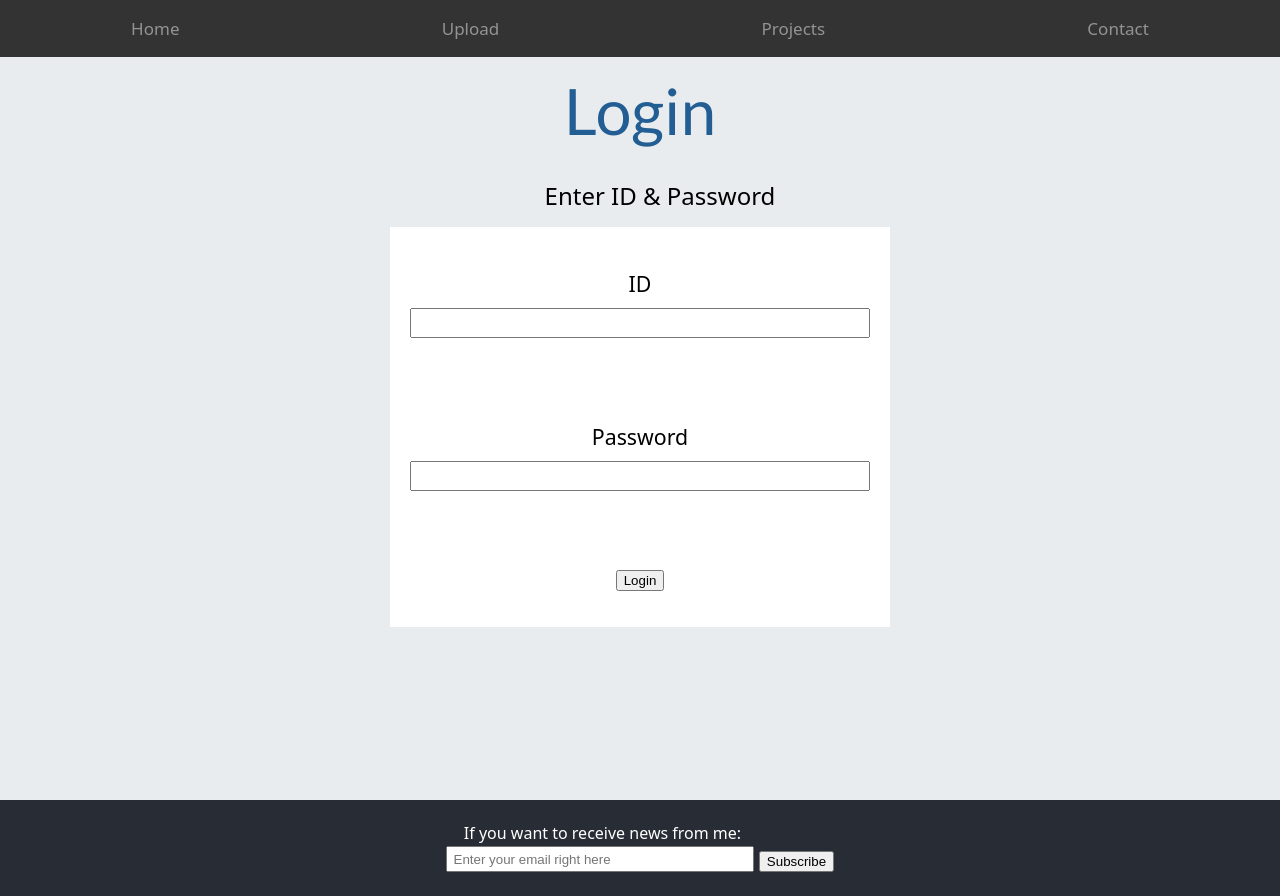
After one commit to SanteauX/FlaskAppTemplate, a Flask app: template templates/login.html in a window 1280 px wide. The commit adds this page. Run offline with Flask 2, Linux system fonts and the light colour scheme; the template is opened without the code that fills it, so the values that code supplies are empty.

Commit message:
added login.html

```diff
--- a/static/css/main.css
+++ b/static/css/main.css
@@ -180,3 +180,31 @@ body {
 .UploadButton:hover {
   background-color: #d1d1d1;
 }
+/*--LOGIN SCREEN--*/
+.loginMainBox {
+  display: flex;
+  width: 500px;
+  height: 400px;
+  flex-direction: column;
+  align-items: center;
+  justify-content: space-around;
+  background-color: white;
+}
+.loginInputBox {
+  display: flex;
+  width: 100%;
+  height: 80px;
+  flex-direction: column;
+  justify-content: space-around;
+}
+.loginInput {
+  display: flex;
+  width: 90%;
+  height: 20px;
+  padding: 3px;
+}
+.loginInputStyles {
+  display: flex;
+  font-size: 16pt;
+  justify-content: center;
+}
--- /dev/null
+++ b/templates/login.html
@@ -0,0 +1,33 @@
+{% extends 'template1.html' %}
+<!-- FOR CLARITY PURPOSE -->
+{% block Title %} Login {% endblock %}
+<!-- FOR CLARITY PURPOSE -->
+{% block bodyTitle %} Login {% endblock %}
+<!-- FOR CLARITY PURPOSE -->
+{% block subTitle %} Enter ID & Password {% endblock %}
+<!-- FOR CLARITY PURPOSE -->
+{% block body %}
+<div class="loginMainBlock">
+  <form class="loginMainBox" method="POST" action="/login">
+    <div class="loginInputBox">
+      <label class="loginInputStyles">
+        ID
+      </label>
+      <center>
+        <input type="text" class="loginInput" name="id" />
+      </center>
+    </div>
+    <div class="loginInputBox">
+      <label class="loginInputStyles">
+        Password
+      </label>
+      <center>
+        <input type="text" class="loginInput" name="password" />
+      </center>
+    </div>
+    <button class="newProjectButton" type="submit">
+      Login
+    </button>
+  </form>
+</div>
+{% endblock %}
```
